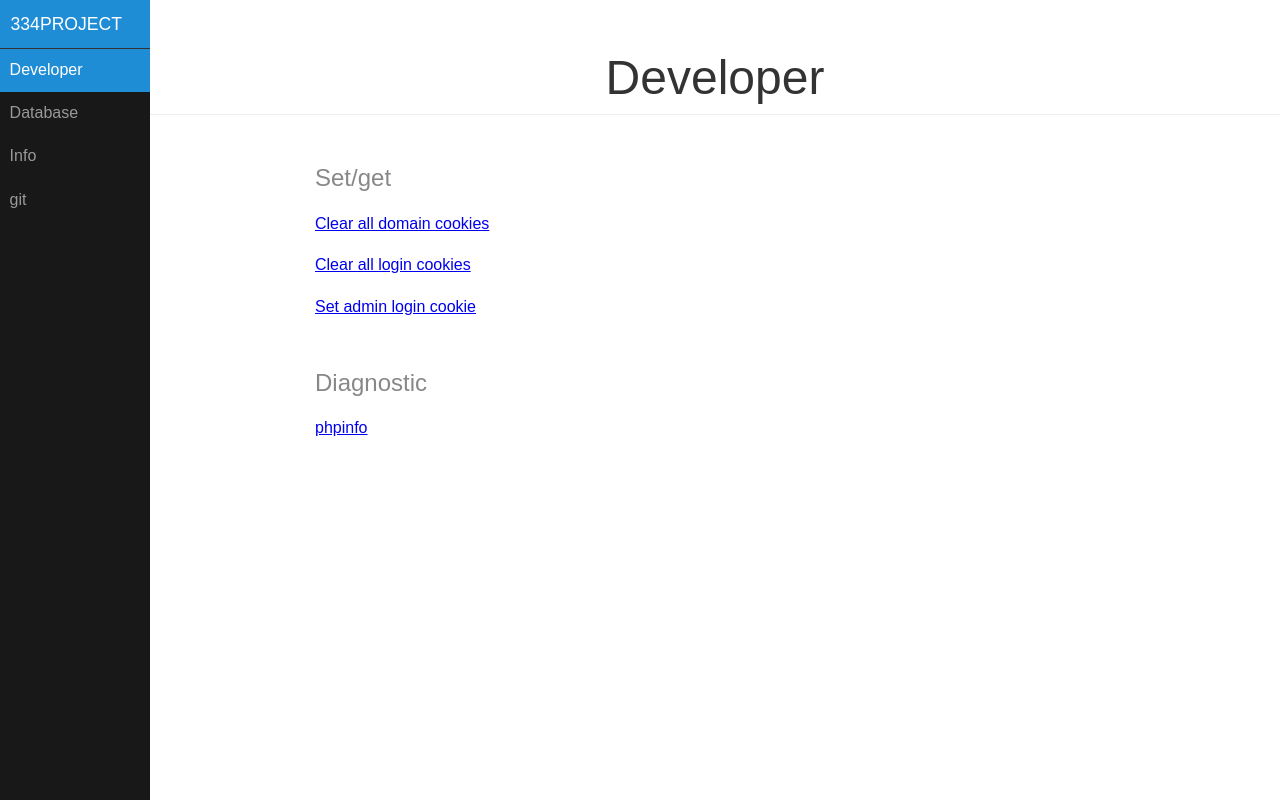
After one commit to calebsullivan/334project, a PHP site: the page made by app/views/admin.view.php in a window 1280 px wide. The commit adds this page. Run offline with PHP 8.4, Linux system fonts and the light colour scheme; some libraries are stand-ins or nearby versions.

Commit message:
added admin, added js includes, message controller

```diff
--- /dev/null
+++ b/app/views/admin.view.php
@@ -0,0 +1,127 @@
+<?php
+    error_reporting(E_ALL);
+    ini_set('display_errors', 'on');
+
+    if(isset($_GET['what'])!=true) $_GET['what']='';
+
+    session_start();
+?>
+<!DOCTYPE html>
+<html lang="en">
+<head>
+    <meta charset="utf-8">
+    <meta name="viewport" content="width=device-width, initial-scale=1.0">
+
+    <title>Administration</title>
+
+    <link rel="stylesheet" href="/assets/css/pure-min.css">
+    <link rel="stylesheet" href="/assets/css/side-menu.css">
+    <script type="text/javascript" href="/assets/js/jquery-1.11.1.js"></script>
+    <script type="text/javascript" href="/assets/js/medium-editor.js"></script>
+    <script type="text/javascript" href="/assets/js/common.js"></script>
+    <script type="text/javascript">
+        $( document ).ready( function() {
+
+        });
+    </script>
+
+</head>
+<body>
+<div id="layout">
+    <!-- Menu toggle -->
+    <a href="#menu" id="menuLink" class="menu-link">
+        <!-- Hamburger icon -->
+        <span></span>
+    </a>
+
+    <div id="menu">
+        <div class="pure-menu pure-menu-open">
+            <a class="pure-menu-heading" href="#">334project</a>
+            <ul>
+                <li <?php if ($_GET['what'] == '') {?> class="pure-menu-selected" <?php }?> >
+                    <a href="/dev/">Developer</a></li>
+                <li <?php if ($_GET['what'] == 'database') {?> class="pure-menu-selected" <?php }?> >
+                    <a href="/dev/?what=database">Database</a></li>
+                <li <?php if ($_GET['what'] == 'info') {?> class="pure-menu-selected" <?php }?> >
+                    <a href="/dev/?what=info">Info</a></li>
+                <li <?php if ($_GET['what'] == 'git') {?> class="pure-menu-selected" <?php }?> >
+                    <a href="?what=git">git</a>
+                </li>
+
+            </ul>
+        </div>
+    </div>
+
+<?php if ($_GET['what'] == '') {?>
+    <div id="main">
+        <div class="header"><h1>Developer</h1></div>
+
+        <div class="content">
+            <h2 class="content-subhead">Set/get</h2>
+                <p><a href="#">Clear all domain cookies</a></p>
+                <p><a href="#">Clear all login cookies</a></p>
+                <p><a href="#">Set admin login cookie</a></p>
+
+            <h2 class="content-subhead">Diagnostic</h2>
+                <p><a href="phpinfo.dev">phpinfo</a></p>
+        </div>
+    </div>
+<?php }?>
+<?php if ($_GET['what'] == 'info') {?>
+    <div id="main">
+        <div class="header"><h1>Info</h1></div>
+
+        <div class="content">
+            <h2 class="content-subhead">REQUEST_URI</h2>
+            <pre><?php echo $_SERVER['REQUEST_URI'];?></pre>
+
+            <h2 class="content-subhead">REMOTE_ADDR</h2>
+            <pre><?php echo $_SERVER['REMOTE_ADDR'];?></pre>
+
+            <h2 class="content-subhead">HTTP_USER_AGENT</h2>
+            <pre><?php echo $_SERVER['HTTP_USER_AGENT'];?></pre>
+
+            <h2 class="content-subhead">PATH_TRANSLATED</h2>
+            <pre><?php echo $_SERVER['PATH_TRANSLATED'];?></pre>
+
+            <h2 class="content-subhead">SERVER_SOFTWARE</h2>
+            <pre><?php echo $_SERVER['SERVER_SOFTWARE'];?></pre>
+
+            <h2 class="content-subhead">ERROR_LOG</h2>
+            <pre><?php echo ini_get('error_log');?></pre>
+            <span>(only appears if safe_mode off)</span>
+
+
+        </div>
+    </div>
+<?php }?>
+<?php if ($_GET['what'] == 'git') {?>
+    <div id="main">
+        <div class="header"><h1>git</h1></div>
+
+        <div class="content">
+            <h2 class="content-subhead">Github repo</h2>
+            <p><a href="http://github.com/calebsullivan/334project">github repo</a></p>
+
+
+        </div>
+    </div>
+<?php }?>
+<?php if ($_GET['what'] == 'database') {?>
+    <div id="main">
+        <div class="header"><h1>Database functions</h1></div>
+
+        <div class="content">
+            <h2 class="content-subhead">Seed</h2>
+            <p><a href="/db/init.db.php">db seed</a></p>
+
+
+        </div>
+    </div>
+<?php }?>
+
+
+</div>
+
+</body>
+</html>
--- a/app/views/offer.view.php
+++ b/app/views/offer.view.php
@@ -0,0 +1,5 @@
+<div class="marketing">
+
+
+
+</div>
--- /dev/null
+++ b/assets/js/common.js
@@ -0,0 +1,3 @@
+$( document ).ready( function() {
+
+});
--- /dev/null
+++ b/assets/js/site.js
@@ -0,0 +1,3 @@
+$( document ).ready(function() {
+
+});
```
Also changed, not shown: app/controllers/message.controller.php (+22 -0 lines), app/controllers/user.controller.php (+13 -2 lines), app/views/framework/end.html.php (+11 -1 lines), app/views/home.view.php (+8 -0 lines), lib/global.lib.php (+6 -2 lines), lib/router.lib.php (+7 -8 lines).
